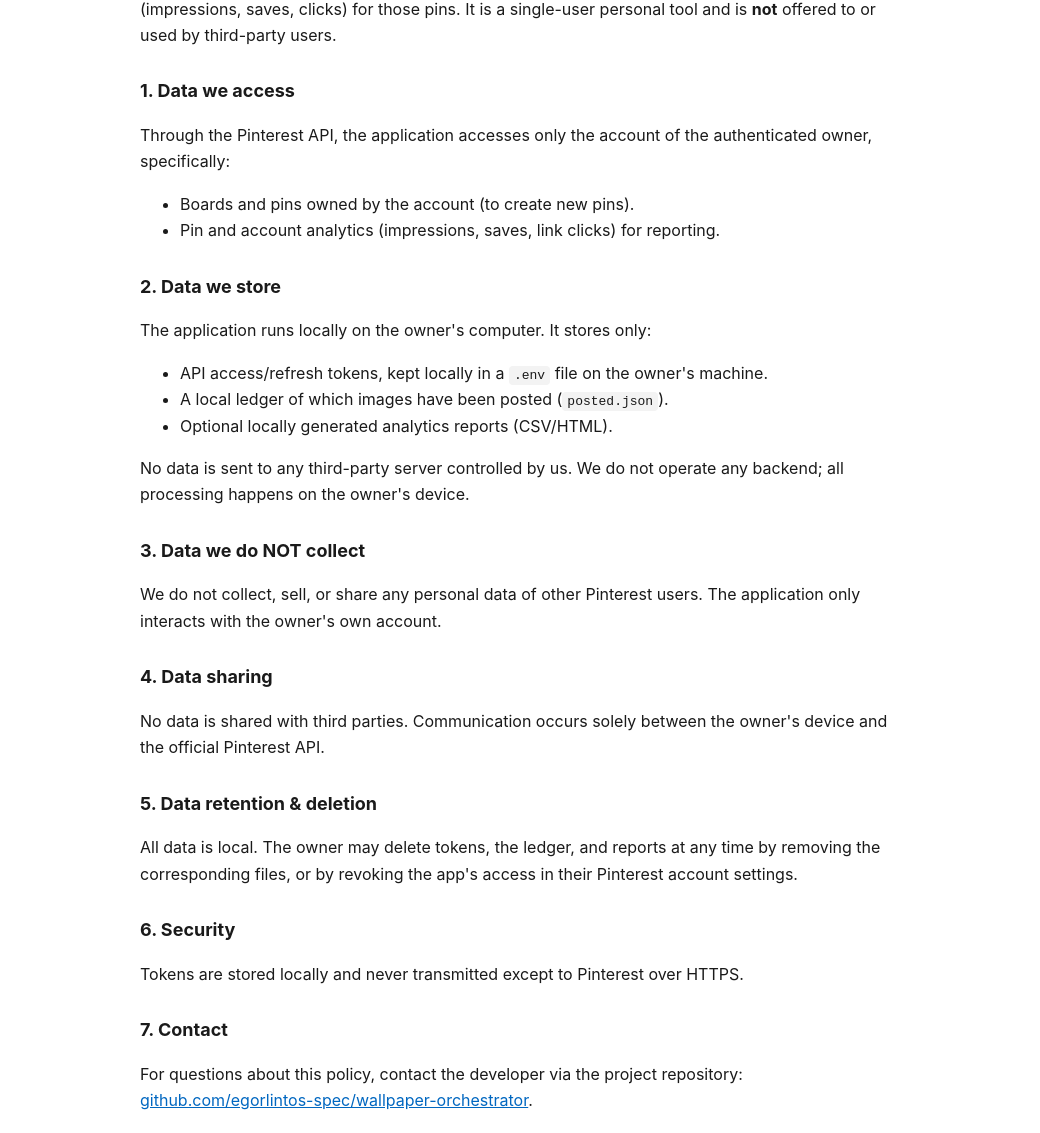
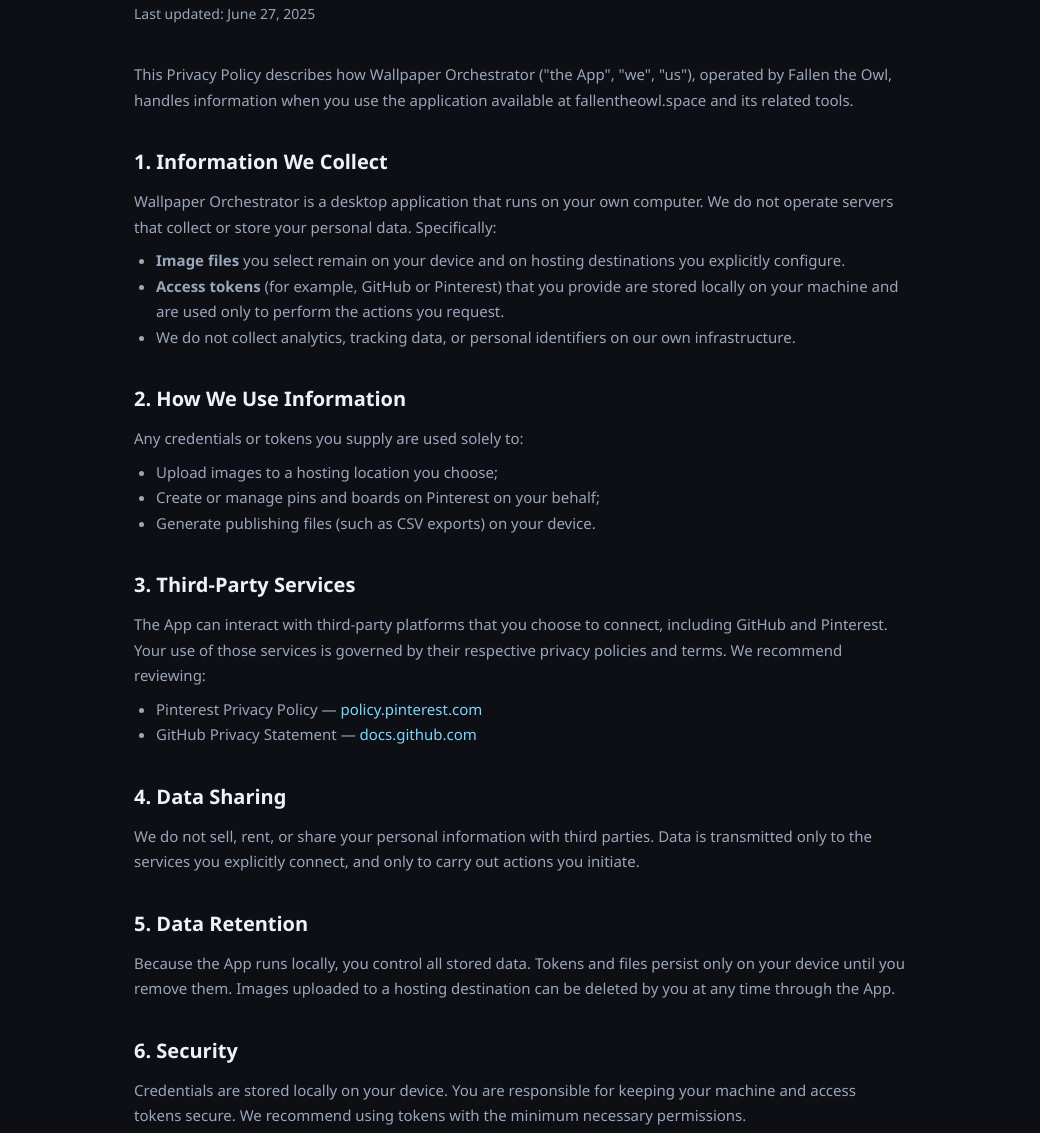
Before and after one commit to egorlintos-spec/wallpaper-orchestrator, an Electron app: page docs/privacy.html in a window 1040 px wide. Shown: the part 195-1328 px from the top of the page. Drawn offline with Linux system fonts and the light colour scheme.

Commit message:
feat(site): privacy policy page

```diff
--- a/docs/privacy.html
+++ b/docs/privacy.html
@@ -1,57 +1,77 @@
 <!DOCTYPE html>
-<html lang="en"><head><meta charset="UTF-8" />
-<meta name="viewport" content="width=device-width, initial-scale=1" />
-<title>Privacy Policy — Wallpaper Orchestrator</title>
+<html lang="en"><head>
+<meta charset="UTF-8" />
+<meta name="viewport" content="width=device-width, initial-scale=1.0" />
+<title>Privacy Policy — Fallen the Owl</title>
 <style>
-  body{font-family:-apple-system,"Segoe UI",system-ui,sans-serif;max-width:760px;margin:40px auto;padding:0 20px;color:#1a1a1a;line-height:1.65;}
-  h1{font-size:26px;} h2{font-size:18px;margin-top:28px;} code{background:#f3f3f3;padding:2px 5px;border-radius:4px;}
-  .muted{color:#666;font-size:13px;} a{color:#0067c0;}
-</style></head><body>
+  :root{--bg:#0d0f14;--card:#161a22;--line:#222836;--txt:#eef2f8;--sub:#9aa6bb;--acc:#7ad6ff}
+  *{box-sizing:border-box;margin:0;padding:0;font-family:'Segoe UI',system-ui,sans-serif}
+  body{background:var(--bg);color:var(--txt);line-height:1.7}
+  a{color:var(--acc);text-decoration:none}
+  .wrap{max-width:820px;margin:0 auto;padding:0 24px}
+  header{padding:22px 0;border-bottom:1px solid var(--line)}
+  header .wrap{display:flex;align-items:center;justify-content:space-between}
+  .logo{font-size:18px;font-weight:700;display:flex;align-items:center;gap:10px}
+  nav a{margin-left:22px;color:var(--sub);font-size:14px}
+  main{padding:56px 0}
+  h1{font-size:34px;margin-bottom:8px}
+  .updated{color:var(--sub);font-size:14px;margin-bottom:36px}
+  h2{font-size:20px;margin:32px 0 10px}
+  p,li{color:var(--sub);font-size:15px}
+  ul{margin:8px 0 8px 22px}
+  footer{padding:36px 0;border-top:1px solid var(--line);color:var(--sub);font-size:14px;text-align:center}
+</style></head>
+<body>
+<header><div class="wrap">
+  <div class="logo"><span>🦉</span> Fallen the Owl</div>
+  <nav><a href="/">Home</a><a href="/privacy.html">Privacy</a></nav>
+</div></header>
+<main><div class="wrap">
   <h1>Privacy Policy</h1>
-<p class="muted">Application: <b>Wallpaper personal content</b> (App ID 1585101) · Company: <b>FallenOWL</b> · Last updated: 2026-06-27</p>
+  <div class="updated">Last updated: June 27, 2025</div>
 
-<p><b>Wallpaper Orchestrator</b> is a personal desktop application that publishes the
-owner's own original wallpaper and design images to the owner's own Pinterest
-business account, and retrieves analytics (impressions, saves, clicks) for those pins.
-It is a single-user personal tool and is <b>not</b> offered to or used by third-party users.</p>
+  <p>This Privacy Policy describes how Wallpaper Orchestrator ("the App", "we", "us"), operated by Fallen the Owl, handles information when you use the application available at fallentheowl.space and its related tools.</p>
 
-<h2>1. Data we access</h2>
-<p>Through the Pinterest API, the application accesses only the account of the
-authenticated owner, specifically:</p>
+  <h2>1. Information We Collect</h2>
+  <p>Wallpaper Orchestrator is a desktop application that runs on your own computer. We do not operate servers that collect or store your personal data. Specifically:</p>
   <ul>
-  <li>Boards and pins owned by the account (to create new pins).</li>
-  <li>Pin and account analytics (impressions, saves, link clicks) for reporting.</li>
+    <li><strong>Image files</strong> you select remain on your device and on hosting destinations you explicitly configure.</li>
+    <li><strong>Access tokens</strong> (for example, GitHub or Pinterest) that you provide are stored locally on your machine and are used only to perform the actions you request.</li>
+    <li>We do not collect analytics, tracking data, or personal identifiers on our own infrastructure.</li>
   </ul>
 
-<h2>2. Data we store</h2>
-<p>The application runs locally on the owner's computer. It stores only:</p>
+  <h2>2. How We Use Information</h2>
+  <p>Any credentials or tokens you supply are used solely to:</p>
   <ul>
-  <li>API access/refresh tokens, kept locally in a <code>.env</code> file on the owner's machine.</li>
-  <li>A local ledger of which images have been posted (<code>posted.json</code>).</li>
-  <li>Optional locally generated analytics reports (CSV/HTML).</li>
+    <li>Upload images to a hosting location you choose;</li>
+    <li>Create or manage pins and boards on Pinterest on your behalf;</li>
+    <li>Generate publishing files (such as CSV exports) on your device.</li>
   </ul>
-<p>No data is sent to any third-party server controlled by us. We do not operate
-any backend; all processing happens on the owner's device.</p>
 
-<h2>3. Data we do NOT collect</h2>
-<p>We do not collect, sell, or share any personal data of other Pinterest users.
-The application only interacts with the owner's own account.</p>
+  <h2>3. Third-Party Services</h2>
+  <p>The App can interact with third-party platforms that you choose to connect, including GitHub and Pinterest. Your use of those services is governed by their respective privacy policies and terms. We recommend reviewing:</p>
+  <ul>
+    <li>Pinterest Privacy Policy — <a href="https://policy.pinterest.com/en/privacy-policy" target="_blank" rel="noopener">policy.pinterest.com</a></li>
+    <li>GitHub Privacy Statement — <a href="https://docs.github.com/en/site-policy/privacy-policies" target="_blank" rel="noopener">docs.github.com</a></li>
+  </ul>
 
-<h2>4. Data sharing</h2>
-<p>No data is shared with third parties. Communication occurs solely between the
-owner's device and the official Pinterest API.</p>
+  <h2>4. Data Sharing</h2>
+  <p>We do not sell, rent, or share your personal information with third parties. Data is transmitted only to the services you explicitly connect, and only to carry out actions you initiate.</p>
 
-<h2>5. Data retention &amp; deletion</h2>
-<p>All data is local. The owner may delete tokens, the ledger, and reports at any
-time by removing the corresponding files, or by revoking the app's access in their
-Pinterest account settings.</p>
+  <h2>5. Data Retention</h2>
+  <p>Because the App runs locally, you control all stored data. Tokens and files persist only on your device until you remove them. Images uploaded to a hosting destination can be deleted by you at any time through the App.</p>
 
   <h2>6. Security</h2>
-<p>Tokens are stored locally and never transmitted except to Pinterest over HTTPS.</p>
+  <p>Credentials are stored locally on your device. You are responsible for keeping your machine and access tokens secure. We recommend using tokens with the minimum necessary permissions.</p>
 
-<h2>7. Contact</h2>
-<p>For questions about this policy, contact the developer via the project repository:
-<a href="https://github.com/egorlintos-spec/wallpaper-orchestrator">github.com/egorlintos-spec/wallpaper-orchestrator</a>.</p>
+  <h2>7. Children's Privacy</h2>
+  <p>The App is not directed to individuals under the age of 13, and we do not knowingly collect information from children.</p>
 
-<p class="muted">This application uses the Pinterest API but is not endorsed or certified by Pinterest.</p>
+  <h2>8. Changes to This Policy</h2>
+  <p>We may update this Privacy Policy from time to time. Changes will be posted on this page with an updated revision date.</p>
+
+  <h2>9. Contact</h2>
+  <p>If you have questions about this Privacy Policy, contact us at <a href="mailto:lotr1k@outlook.com">lotr1k@outlook.com</a>.</p>
+</div></main>
+<footer><div class="wrap">© 2025 Fallen the Owl · <a href="/">Home</a></div></footer>
 </body></html>
```
Lines whose indentation alone changed are shown as unchanged.
